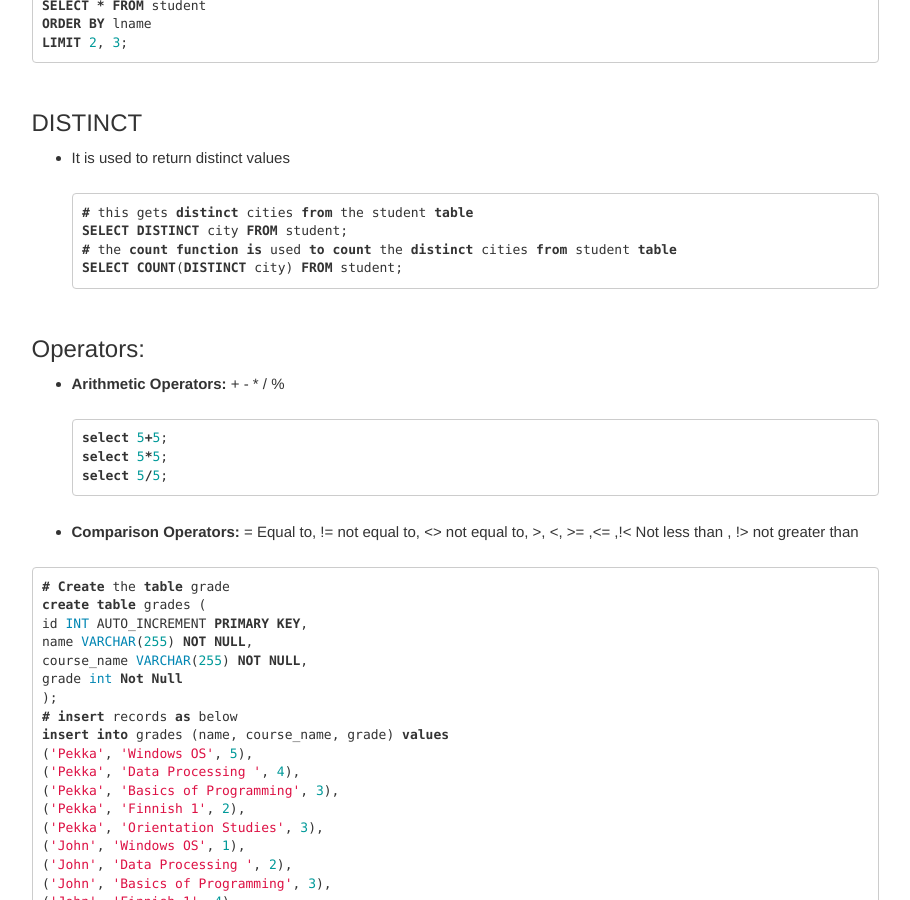
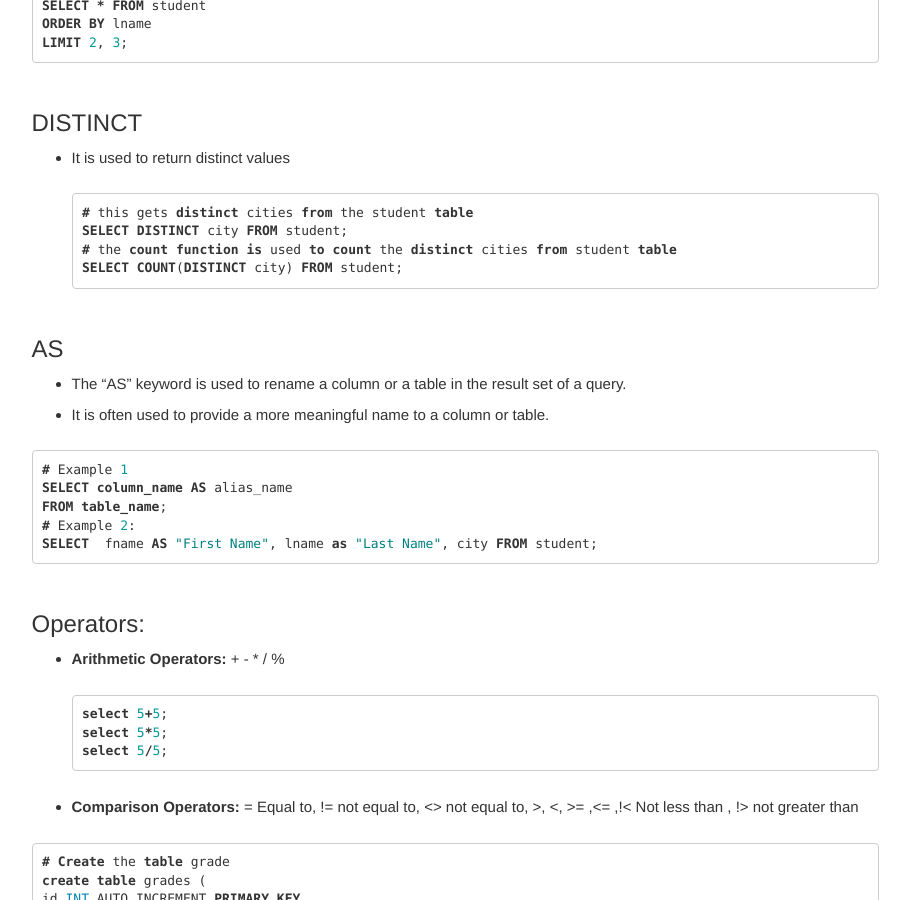
Before and after one commit to dipaish/databases, a Jekyll site: the page built from insertInto.md, in a window 1280 px wide and 900 px high, scrolled down 4956 px. Shown: the whole window, without its empty margins (331-1241 px from the left). Built offline with Jekyll 4.4.1, drawn with Linux system fonts in a browser that asks for light colours; our own code applies the rules of GitHub Pages for plain Markdown files; comment, search, counter and statistics services are not loaded.

Commit message:
AS keyword added

````diff
--- a/insertInto.md
+++ b/insertInto.md
@@ -197,6 +197,20 @@ SELECT DISTINCT city FROM student;
 SELECT COUNT(DISTINCT city) FROM student;
 ```
 
+## AS
+
+- The "AS" keyword is used to rename a column or a table in the result set of a query.
+- It is often used to provide a more meaningful name to a column or table.
+
+```sql
+# Example 1
+SELECT column_name AS alias_name
+FROM table_name;
+# Example 2:
+SELECT 	fname AS "First Name", lname as "Last Name", city FROM student;
+```
+
+
 ## Operators:
 - **Arithmetic Operators:**  + - * / %
 ```sql
````
